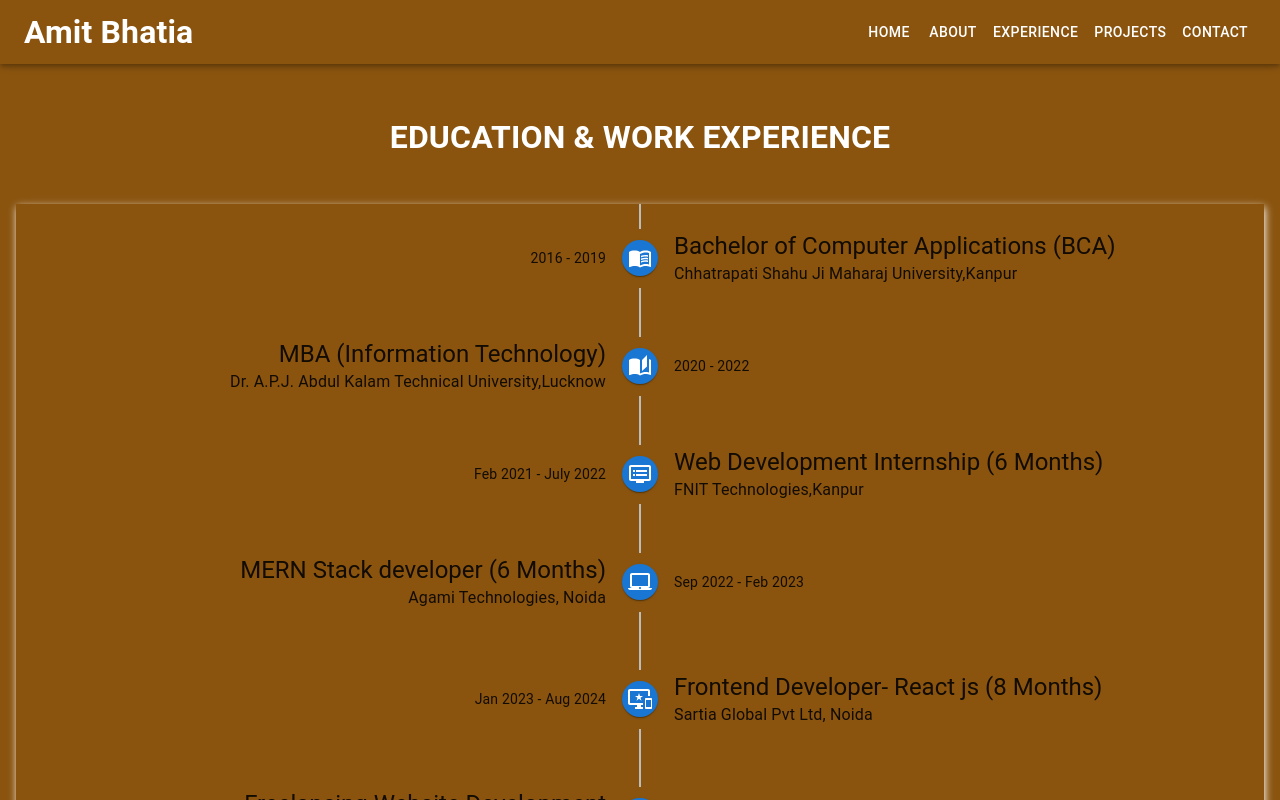
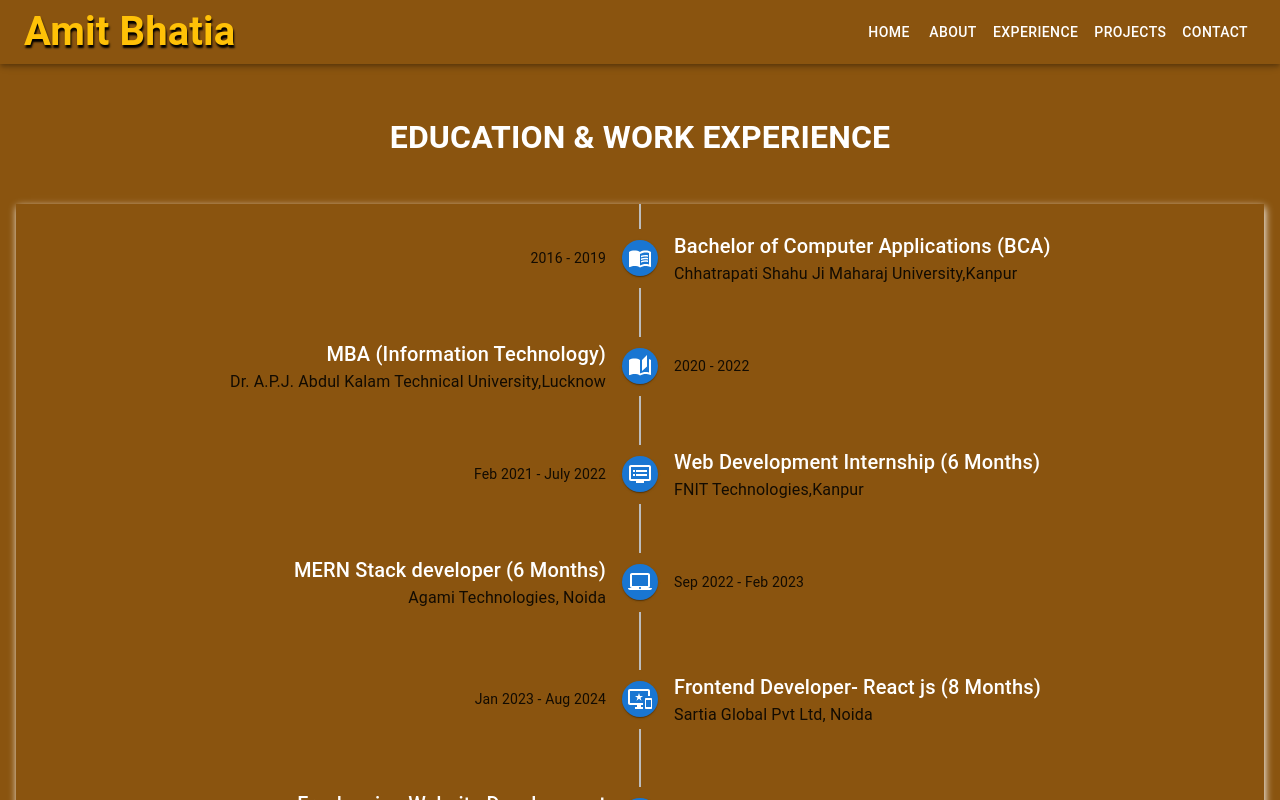
Before and after one commit to amitbhatia654/MyPortFolio, a React (Vite) app in the folder Amit Bhatia/: page /experience in a window 1280 px wide. Shown: the top 800 px of the page. Built offline with nearby package versions, Linux system fonts and the light colour scheme.

Commit message:
fixes in header

```diff
--- a/Amit Bhatia/src/Components/Experience.jsx
+++ b/Amit Bhatia/src/Components/Experience.jsx
@@ -36,7 +36,7 @@ export default function Experience() {
             <TimelineConnector />
           </TimelineSeparator>
           <TimelineContent sx={{ py: "26px", px: 2 }}>
-            <Typography variant="h5" component="span">
+            <Typography variant="h6" component="span" color="white">
               Bachelor of Computer Applications (BCA)
             </Typography>
 
@@ -58,7 +58,7 @@ export default function Experience() {
             <TimelineConnector />
           </TimelineSeparator>
           <TimelineContent sx={{ py: "26px", px: 2 }}>
-            <Typography variant="h5" component="span">
+            <Typography variant="h6" component="span" color="white">
               MBA (Information Technology)
             </Typography>
 
@@ -84,7 +84,7 @@ export default function Experience() {
             <TimelineConnector />
           </TimelineSeparator>
           <TimelineContent sx={{ py: "26px", px: 2 }}>
-            <Typography variant="h5" component="span">
+            <Typography variant="h6" component="span" color="white">
               Web Development Internship (6 Months)
             </Typography>
             <Typography>FNIT Technologies,Kanpur</Typography>
@@ -103,7 +103,7 @@ export default function Experience() {
             <TimelineConnector />
           </TimelineSeparator>
           <TimelineContent sx={{ py: "26px", px: 2 }}>
-            <Typography variant="h5" component="span">
+            <Typography variant="h6" component="span" color="white">
               MERN Stack developer (6 Months)
             </Typography>
             <Typography>Agami Technologies, Noida</Typography>
@@ -126,7 +126,7 @@ export default function Experience() {
             <TimelineConnector />
           </TimelineSeparator>
           <TimelineContent sx={{ py: "35px", px: 2 }}>
-            <Typography variant="h5" component="span">
+            <Typography variant="h6" component="span" color="white">
               Frontend Developer- React js (8 Months)
             </Typography>
             <Typography>Sartia Global Pvt Ltd, Noida</Typography>
@@ -145,7 +145,7 @@ export default function Experience() {
             <TimelineConnector />
           </TimelineSeparator>
           <TimelineContent sx={{ py: "26px", px: 2 }}>
-            <Typography variant="h5" component="span">
+            <Typography variant="h6" component="span" color="white">
               Freelancing Website Development
             </Typography>
             <Typography>Kanpur</Typography>
--- a/Amit Bhatia/src/Components/Navbar.jsx
+++ b/Amit Bhatia/src/Components/Navbar.jsx
@@ -46,9 +46,7 @@ export default function Navbar(props) {
             {item === "/" ? (
               <ListItemText
                 primary="Home"
-                className={
-                  location.pathname == '/' ? "active-menu" : ""
-                }
+                className={location.pathname == "/" ? "active-menu" : ""}
                 onClick={() => navigate("/")}
               />
             ) : (
@@ -86,7 +84,12 @@ export default function Navbar(props) {
               >
                 <MenuIcon />
               </IconButton>
-              <span className="fw-bold fs-2 text-">Amit Bhatia</span>
+              <span
+                className="fw-bold fs-1 text-warning"
+                style={{ textShadow: "1px 3px 2px black" }}
+              >
+                Amit Bhatia
+              </span>
             </div>
 
             <Typography
@@ -101,9 +104,9 @@ export default function Navbar(props) {
                     <Button
                       key={item}
                       sx={{ color: "#fff" }}
-                      // className={
-                      //   location.pathname == "/" ? "active-menu my-2" : "my-2"
-                      // }
+                      className={
+                        location.pathname == "/" ? "active-menu my-2" : "my-2"
+                      }
                       onClick={() => navigate("/")}
                     >
                       Home
```
